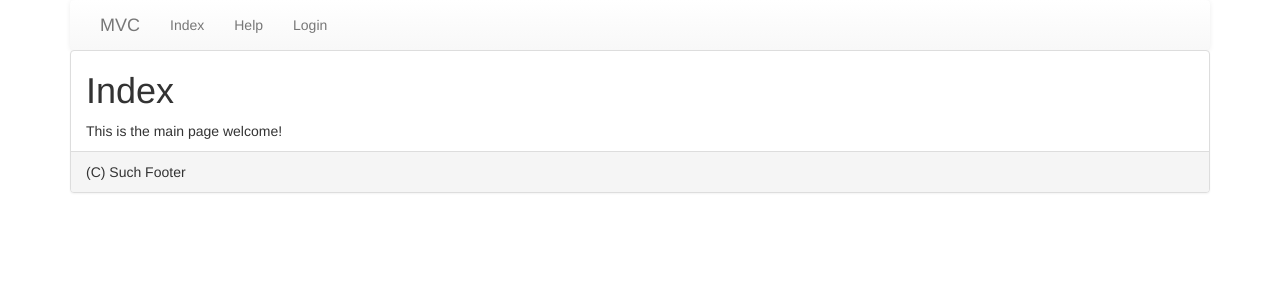
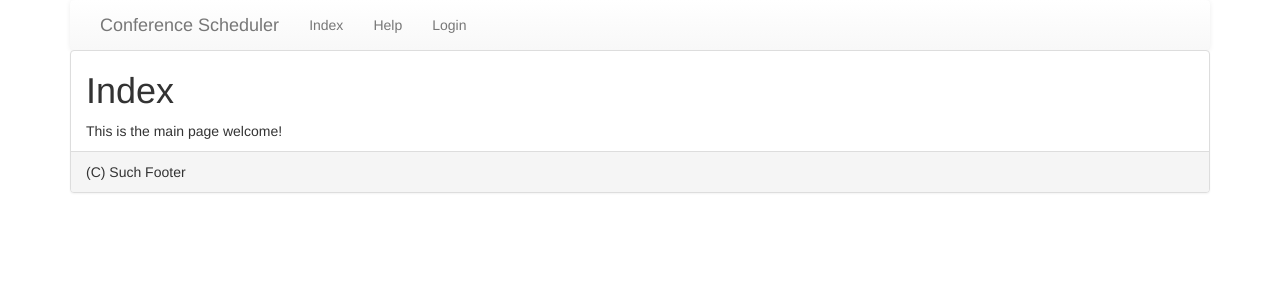
Before and after one commit to DrNerf/SoftuniWebDevBasics, a PHP site: page /controller/ in a window 1280 px wide. Shown: the top 300 px of the page. Run offline with PHP 8.4, Linux system fonts and the light colour scheme; some libraries are stand-ins or nearby versions.

Commit message:
Conference Scheduler targeted, project and page headers renamed.

```diff
--- a/nbproject/project.xml
+++ b/nbproject/project.xml
@@ -3,7 +3,7 @@
     <type>org.netbeans.modules.php.project</type>
     <configuration>
         <data xmlns="http://www.netbeans.org/ns/php-project/1">
-            <name>mvc</name>
+            <name>ConferenceScheduler</name>
         </data>
     </configuration>
 </project>
--- a/views/header.php
+++ b/views/header.php
@@ -1,7 +1,7 @@
 <!doctype html>
 <html>
 <head>
-    <title><?=(isset($this->title)) ? $this->title : 'MVC'; ?></title>
+    <title><?=(isset($this->title)) ? $this->title : 'C S'; ?></title>
 <!--    <link rel="stylesheet" href="<?php echo URL; ?>public/css/default.css" />    -->
     <link rel="stylesheet" href="http://ajax.googleapis.com/ajax/libs/jqueryui/1.8.17/themes/sunny/jquery-ui.css" />
 <!--    <script type="text/javascript" src="https://ajax.googleapis.com/ajax/libs/jquery/1.7.2/jquery.min.js"></script>-->
@@ -29,7 +29,7 @@
         <nav class="nav navbar-default">
             <div class="container-fluid">
                 <div class="navbar-header">
-                    <a class="navbar-brand" href="<?php echo URL; ?>index">MVC</a>
+                    <a class="navbar-brand" href="<?php echo URL; ?>index">Conference Scheduler</a>
                 </div>
                 <div class="collapse navbar-collapse" id="bs-example-navbar-collapse-1">
                     <ul class="nav navbar-nav">
```
